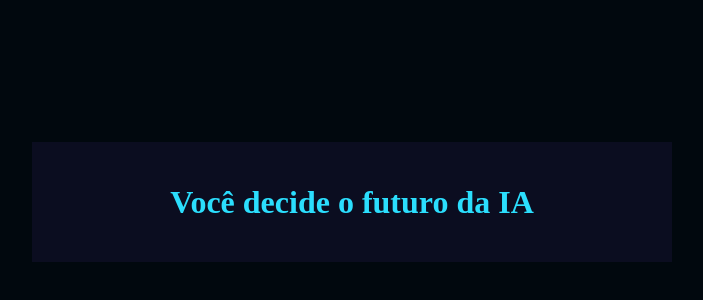
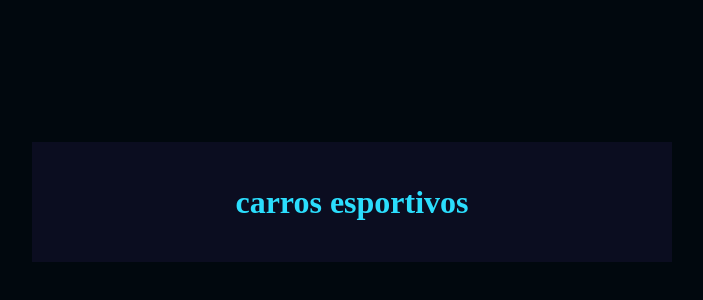
Before and after one commit to belzinha2/3b-trabalho, a plain HTML site: page index.html in a window 1280 px wide. Shown: the part 206-506 px from the top of the page, without its empty margins (288-991 px from the left). Drawn offline with Linux system fonts and the light colour scheme.

Commit message:
Update index.html

```diff
--- a/index.html
+++ b/index.html
@@ -4,11 +4,11 @@
     <meta charset="UTF-8">
     <meta name="viewport" content="width=device-width, initial-scale=1.0">
     <link rel="stylesheet" href="style.css">
-    <title>Você decide o futuro da IA</title>
+    <title> carros esportivos</title>
 </head>
 <body>
     <div class="caixa-principal">
-        <h1>Você decide o futuro da IA</h1>
+        <h1> carros esportivos</h1>
         <div class="caixa-perguntas"></div>
         <div class="caixa-alternativas"></div>
         <div class="caixa-resultado">
```
